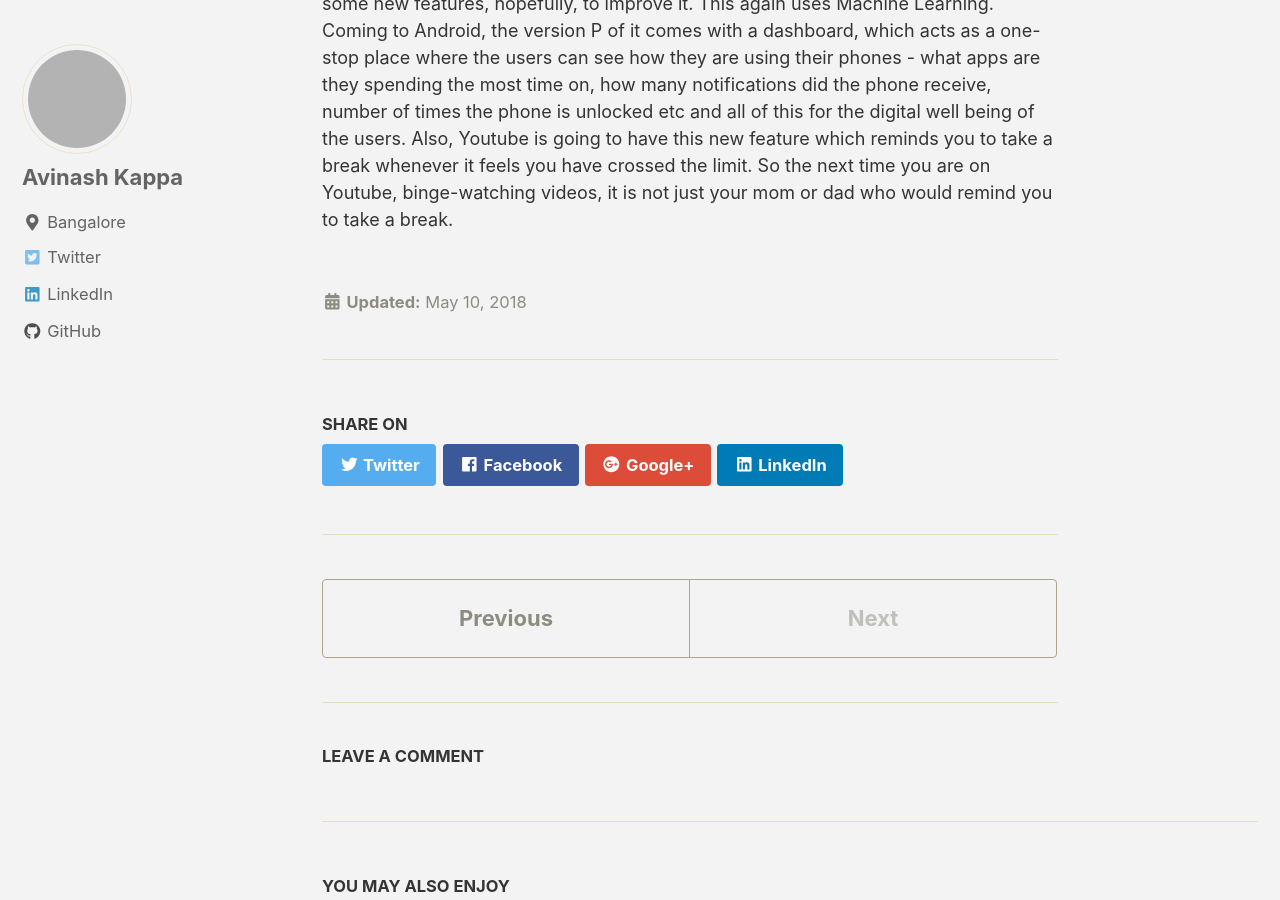
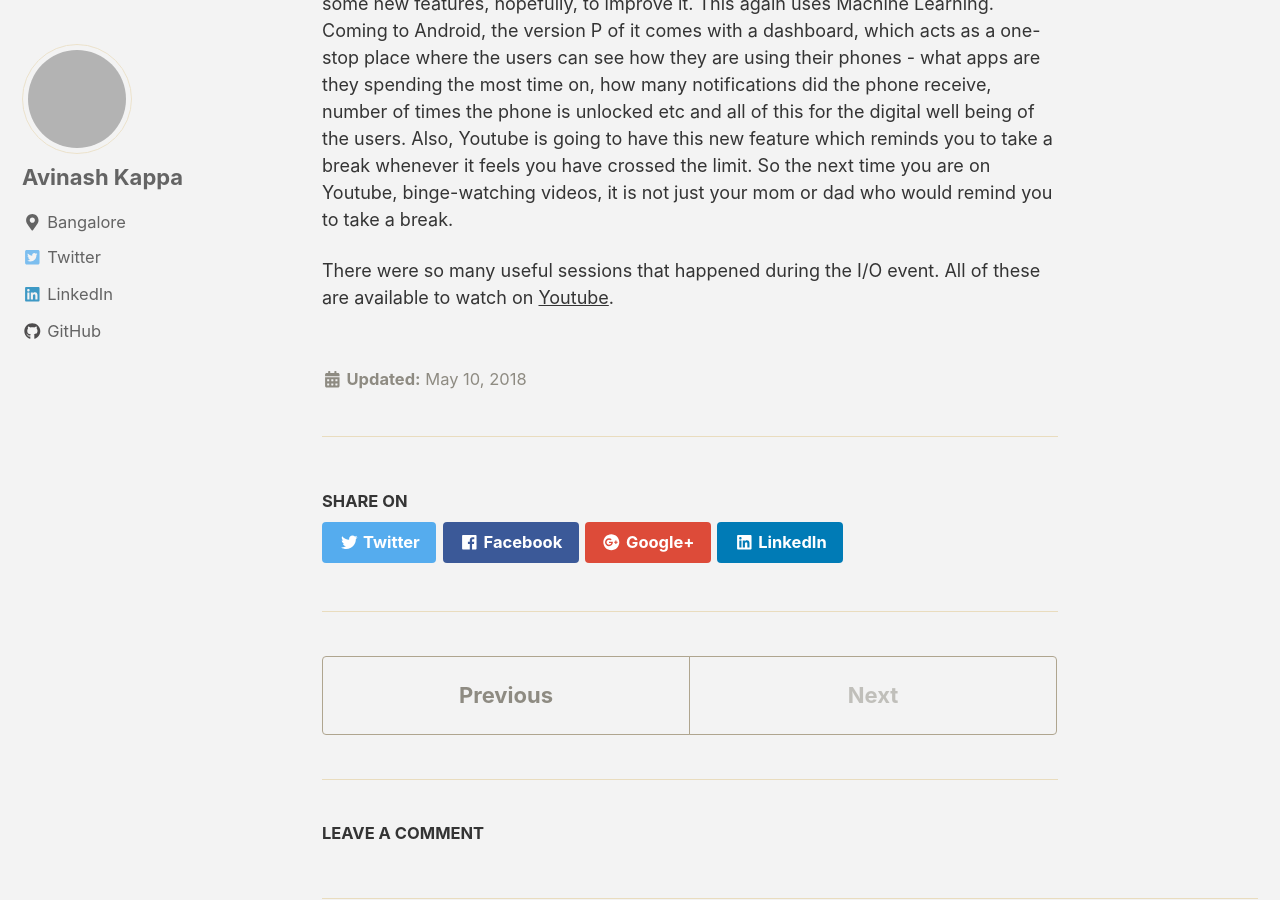
Before and after one commit to theimgclist/theimgclist.github.io, a Jekyll site: the page built from _posts/2018-05-10-GoogleIOExtendeEvent.md, in a window 1280 px wide and 900 px high, scrolled down 3136 px. Built offline with Jekyll 4.4.1, drawn with Linux system fonts in a browser that asks for light colours; nearby versions of some CDN libraries; comment, search, counter and statistics services are not loaded; grey boxes are pictures that could not be loaded.

Commit message:
Google I/O Extended - Finished the blog

```diff
--- a/_posts/2018-05-10-GoogleIOExtendeEvent.md
+++ b/_posts/2018-05-10-GoogleIOExtendeEvent.md
@@ -19,3 +19,5 @@ Google Duplex has been in the making for the past many years. Leveraging the adv
 <p align="center"><img src="\assets\images\dashboard.png?raw=true" alt=""/></p>
 
 Whenever I browse through my Android phone apps, there is one app that makes me feel that it's left out. Yea I am talking about Google News. And Google has added it some new features, hopefully, to improve it. This again uses Machine Learning. Coming to Android, the version P of it comes with a dashboard, which acts as a one-stop place where the users can see how they are using their phones - what apps are they spending the most time on, how many notifications did the phone receive, number of times the phone is unlocked etc and all of this for the digital well being of the users. Also, Youtube is going to have this new feature which reminds you to take a break whenever it feels you have crossed the limit. So the next time you are on Youtube, binge-watching videos, it is not just your mom or dad who would remind you to take a break.
+
+There were so many useful sessions that happened during the I/O event. All of these are available to watch on [Youtube](https://www.youtube.com/user/GoogleDevelopers/videos).
```
